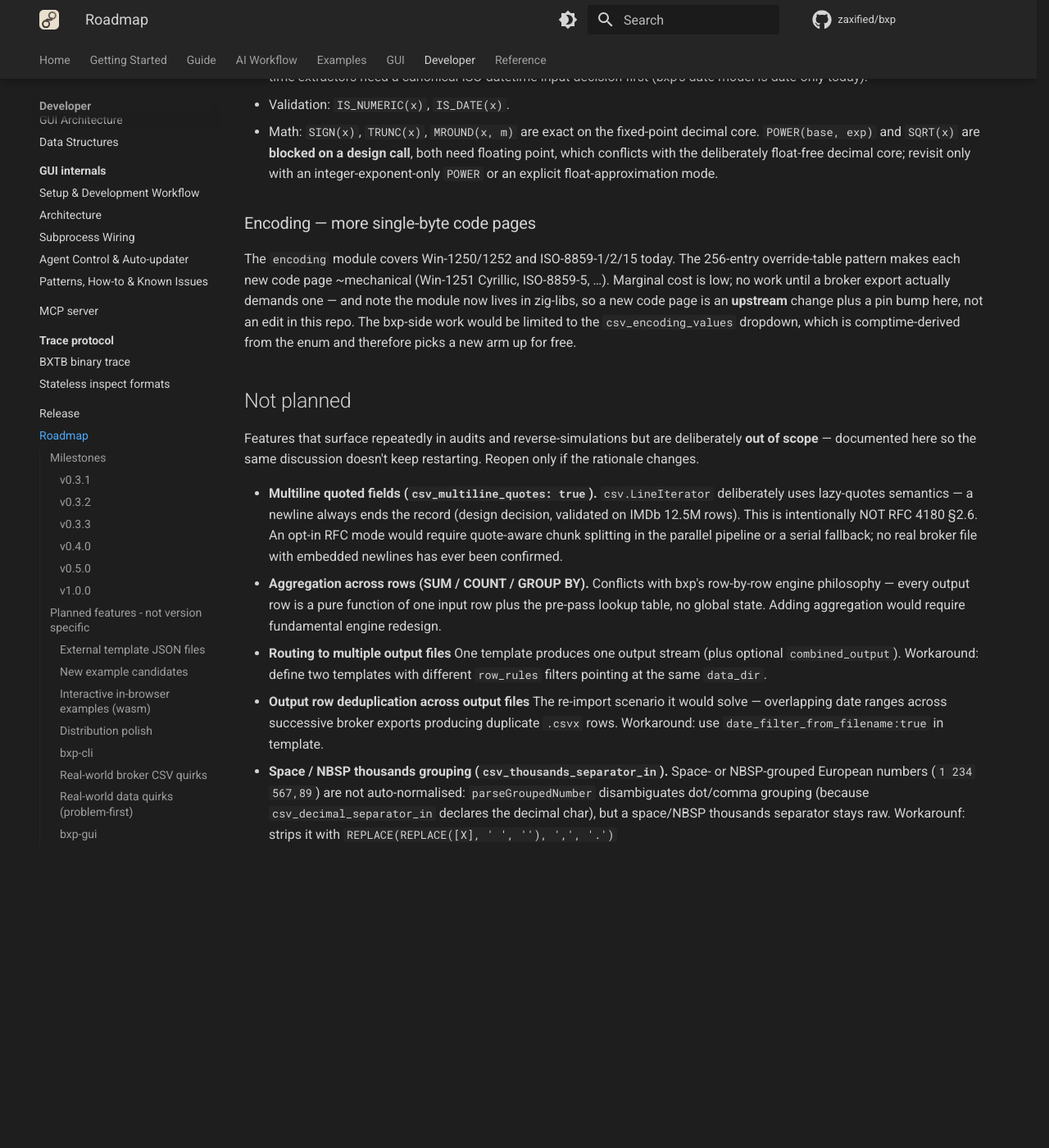
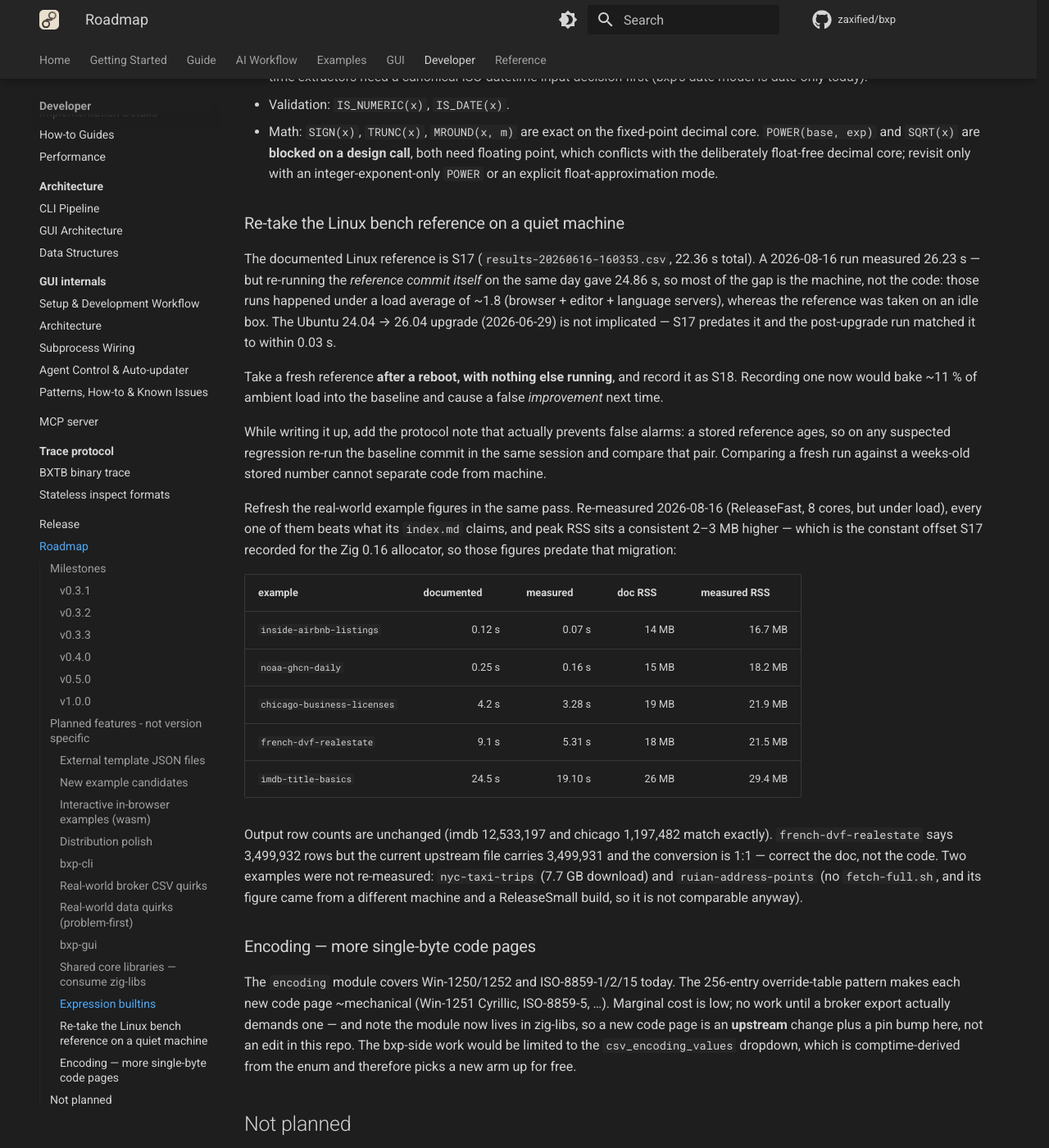
Before and after one commit to zaxified/bxp, an MkDocs documentation site: the page built from docs/dev/roadmap.md, in a window 1280 px wide and 1400 px high, scrolled down 5467 px. Shown: the whole window at 82% size. Built offline with MkDocs 1.6.1 and Material for MkDocs 9.7.7, drawn with Linux system fonts in a browser that asks for light colours; comment, search, counter and statistics services are not loaded; before the commit the page ends 6522 px from its top, so only the background shows below that.

Commit message:
docs(roadmap): backlog a clean bench reference + an example-figures refresh
Both need a quiet machine, so they are queued rather than done now.

A 2026-08-16 full bench read +17% against the S17 reference, but re-running
the reference commit itself the same day gave +11% of that on its own — the
runs happened under a load average of ~1.8, where the reference was taken
idle. Recording a new baseline now would bake that in and produce a false
improvement next time. The Ubuntu 24.04 -> 26.04 upgrade is not implicated:
S17 predates it and the post-upgrade run matched to within 0.03 s.

The entry also carries the protocol note that actually prevents this class
of false alarm — a stored reference ages, so re-run the baseline commit in
the same session and compare that pair.

The real-world example figures need the same treatment: re-measured today
every one beats its documented wall time by 22-42% and sits 2-3 MB higher on
peak RSS, the constant offset S17 recorded for the Zig 0.16 allocator, so
those numbers predate that migration. Row counts are unchanged; the one
mismatch (french-dvf 3,499,932 vs 3,499,931) is upstream data drift, not a
conversion bug — the run is 1:1 with the current input.

Co-Authored-By: Claude Opus 5 (1M context) <noreply@anthropic.com>

```diff
--- a/docs/dev/roadmap.md
+++ b/docs/dev/roadmap.md
@@ -302,6 +302,46 @@ unless noted:
   both need floating point, which conflicts with the deliberately float-free
   decimal core; revisit only with an integer-exponent-only `POWER` or an explicit float-approximation mode.
 
+### Re-take the Linux bench reference on a quiet machine
+
+The documented Linux reference is S17 (`results-20260616-160353.csv`,
+22.36 s total). A 2026-08-16 run measured 26.23 s — but re-running the
+*reference commit itself* on the same day gave 24.86 s, so most of the gap is
+the machine, not the code: those runs happened under a load average of ~1.8
+(browser + editor + language servers), whereas the reference was taken on an
+idle box. The Ubuntu 24.04 → 26.04 upgrade (2026-06-29) is not implicated —
+S17 predates it and the post-upgrade run matched it to within 0.03 s.
+
+Take a fresh reference **after a reboot, with nothing else running**, and
+record it as S18. Recording one now would bake ~11 % of ambient load into the
+baseline and cause a false *improvement* next time.
+
+While writing it up, add the protocol note that actually prevents false
+alarms: a stored reference ages, so on any suspected regression re-run the
+baseline commit in the same session and compare that pair. Comparing a fresh
+run against a weeks-old stored number cannot separate code from machine.
+
+Refresh the real-world example figures in the same pass. Re-measured
+2026-08-16 (ReleaseFast, 8 cores, but under load), every one of them beats
+what its `index.md` claims, and peak RSS sits a consistent 2–3 MB higher —
+which is the constant offset S17 recorded for the Zig 0.16 allocator, so those
+figures predate that migration:
+
+| example | documented | measured | doc RSS | measured RSS |
+| ------- | ---------: | -------: | ------: | -----------: |
+| `inside-airbnb-listings` | 0.12 s | 0.07 s | 14 MB | 16.7 MB |
+| `noaa-ghcn-daily` | 0.25 s | 0.16 s | 15 MB | 18.2 MB |
+| `chicago-business-licenses` | 4.2 s | 3.28 s | 19 MB | 21.9 MB |
+| `french-dvf-realestate` | 9.1 s | 5.31 s | 18 MB | 21.5 MB |
+| `imdb-title-basics` | 24.5 s | 19.10 s | 26 MB | 29.4 MB |
+
+Output row counts are unchanged (imdb 12,533,197 and chicago 1,197,482 match
+exactly). `french-dvf-realestate` says 3,499,932 rows but the current upstream
+file carries 3,499,931 and the conversion is 1:1 — correct the doc, not the
+code. Two examples were not re-measured: `nyc-taxi-trips` (7.7 GB download)
+and `ruian-address-points` (no `fetch-full.sh`, and its figure came from a
+different machine and a ReleaseSmall build, so it is not comparable anyway).
+
 ### Encoding — more single-byte code pages
 
 The `encoding` module covers Win-1250/1252 and ISO-8859-1/2/15 today. The
```
